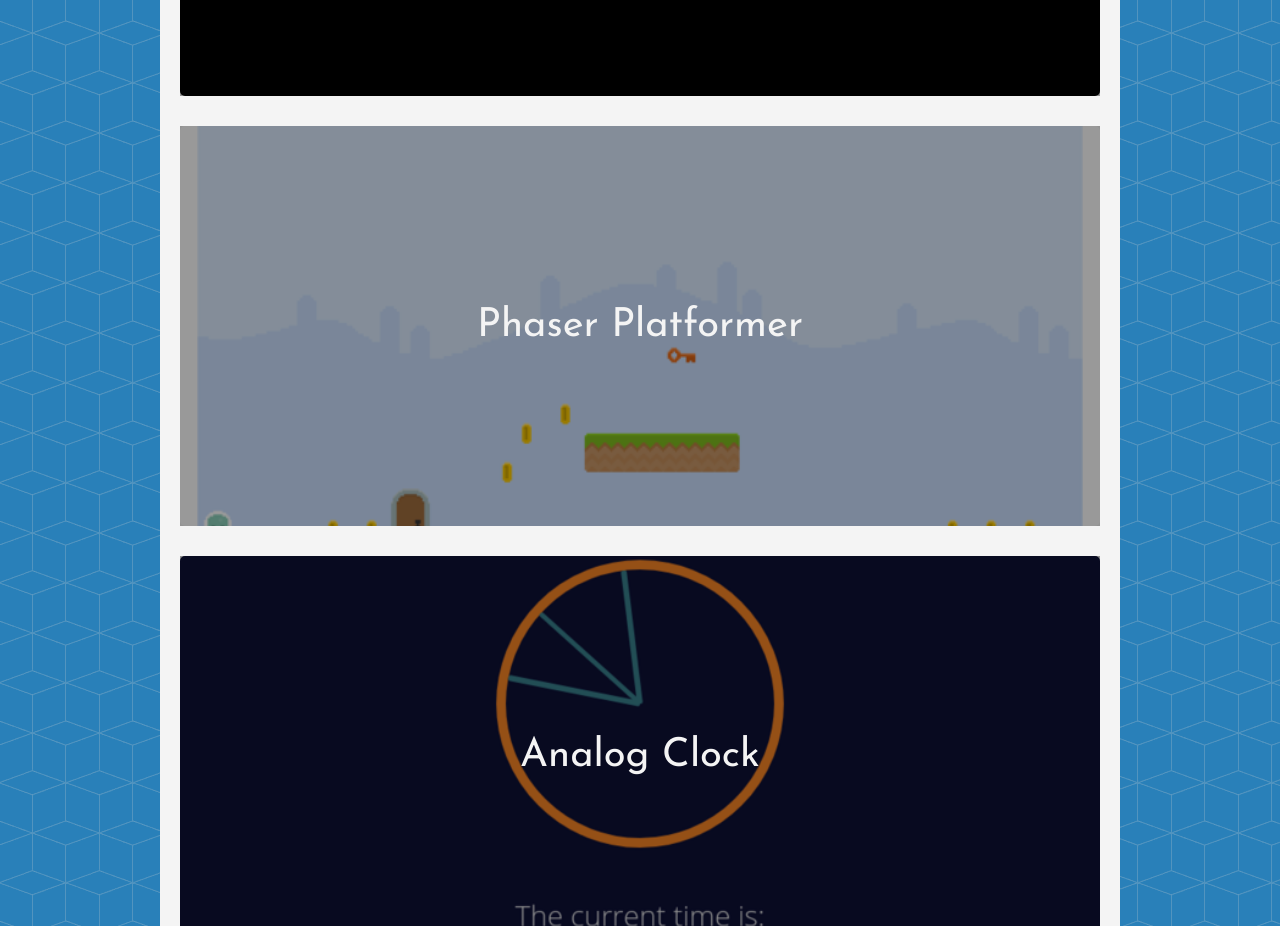
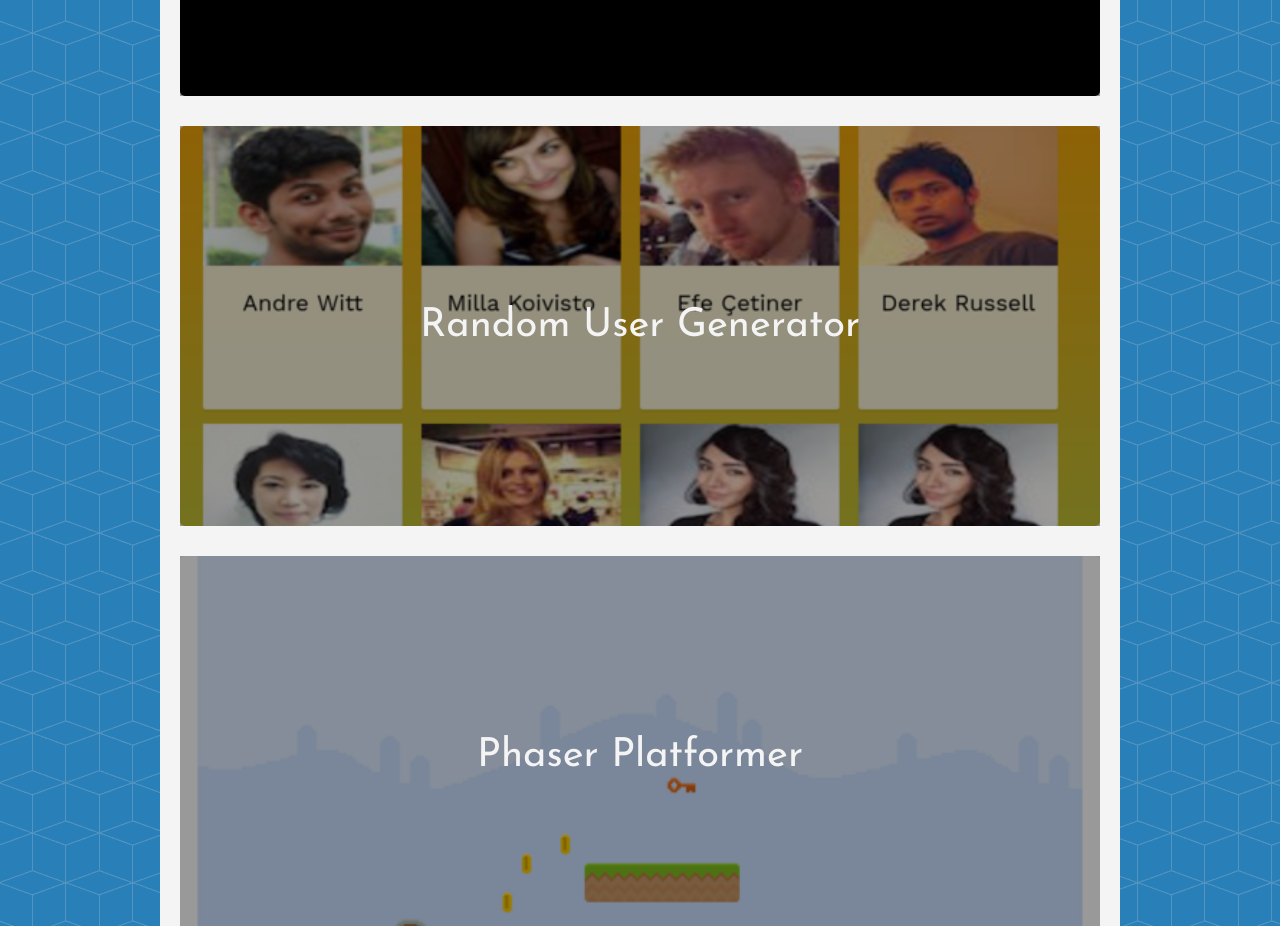
Before and after one commit to AndrewUsher/AndrewUsher.github.io, a plain HTML site: page index.html in a window 1280 px wide. Shown: the part 1680-2606 px from the top of the page. Drawn offline with nearby package versions, Linux system fonts and the light colour scheme.

Commit message:
Rename css file and add random user generator to portfolio

```diff
--- a/index.html
+++ b/index.html
@@ -8,7 +8,7 @@
     <title>Andrew Usher</title>
     <link href="https://fonts.googleapis.com/css?family=Josefin+Sans|Open+Sans" rel="stylesheet">
     <link rel="stylesheet" href="https://maxcdn.bootstrapcdn.com/font-awesome/4.7.0/css/font-awesome.min.css">
-    <link rel="stylesheet" href="css/styles.css">
+    <link rel="stylesheet" href="css/style.css">
 
 </head>
 
@@ -70,6 +70,11 @@
                 <div class="project pong">
                     <a href="https://andrewuhser.github.io/es6-pong/" target="_blank">
                         Pong
+                    </a>
+                </div>
+                <div class="project random-user-generator">
+                    <a href="https://andrewuhser.github.io/random-user-generator/" target="_blank">
+                        Random User Generator
                     </a>
                 </div>
                 <div class="project phaser-platformer">
--- a/styl/styles.styl
+++ b/styl/style.styl
@@ -155,6 +155,9 @@
 .pong
     background: url(../img/es6-pong.png) center center no-repeat;
 
+.random-user-generator
+    background: url(../img/random-user-generator.png) center center no-repeat;
+
 .phaser-platformer
     background: url(../img/phaser-platformer.png) center center no-repeat;
 
```
Also changed, not shown: css/style.css, img/random-user-generator.png (added).
